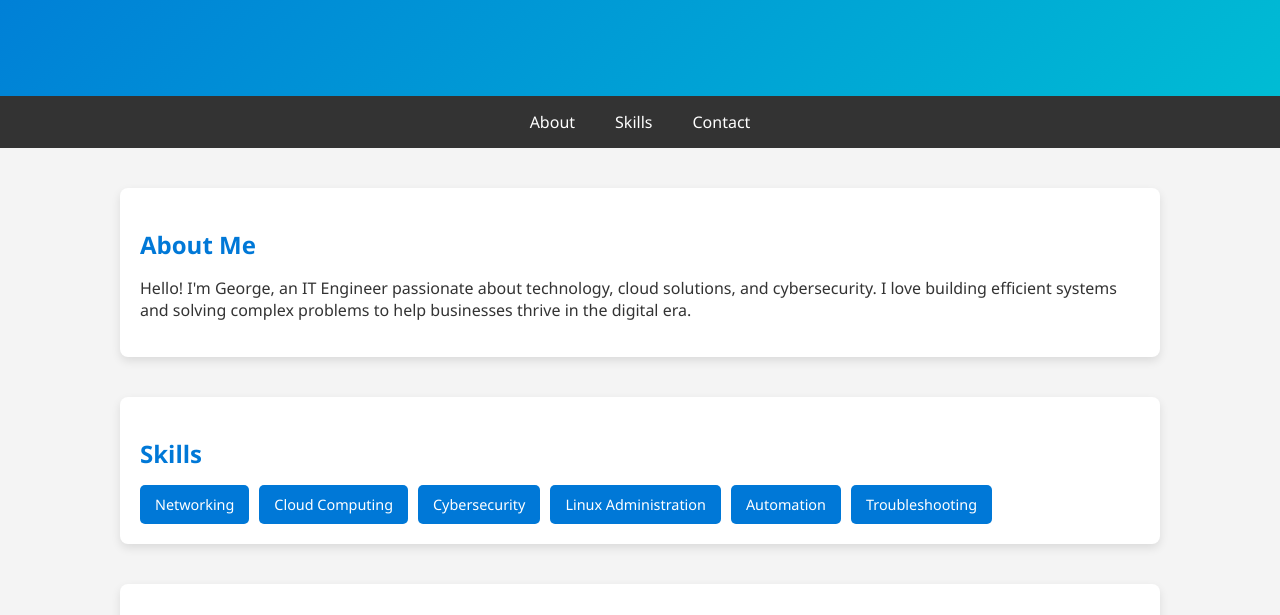
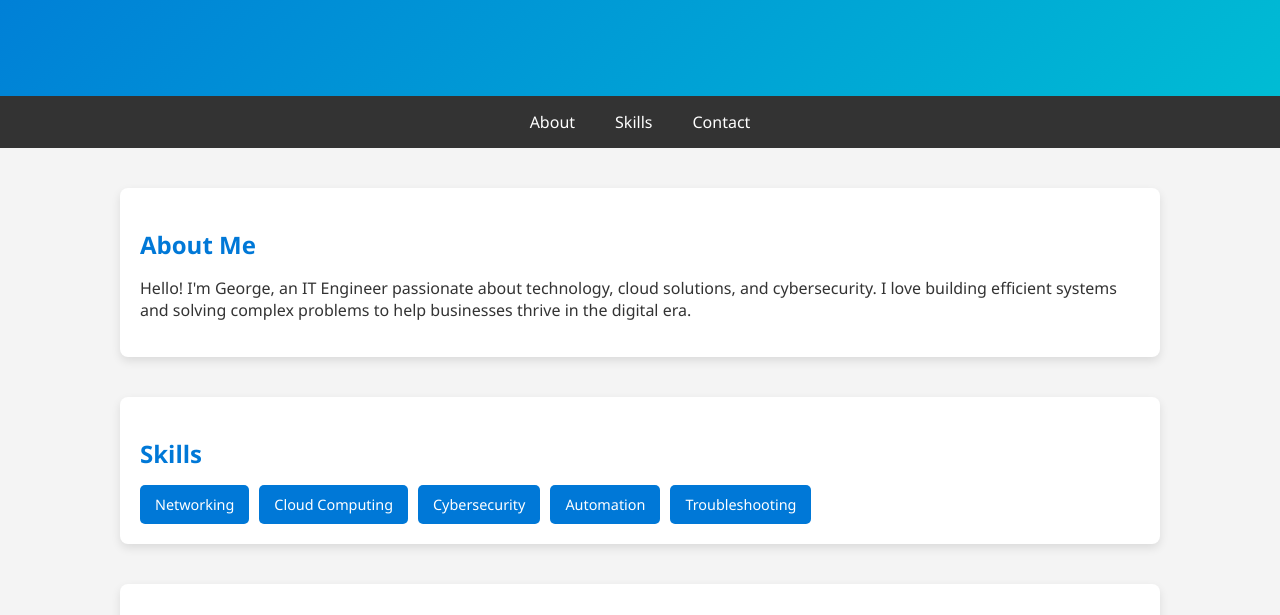
Before and after one commit to WhiteHatJorj/mywebsite, a plain HTML site: page index.html in a window 1280 px wide. Shown: the part 185-800 px from the top of the page. Drawn offline with Linux system fonts and the light colour scheme.

Commit message:
Fix HTML formatting and structure

```diff
--- a/index.html
+++ b/index.html
@@ -97,7 +97,6 @@
             <div class="skill">Networking</div>
             <div class="skill">Cloud Computing</div>
             <div class="skill">Cybersecurity</div>
-            <div class="skill">Linux Administration</div>
             <div class="skill">Automation</div>
             <div class="skill">Troubleshooting</div>
         </div>
```
